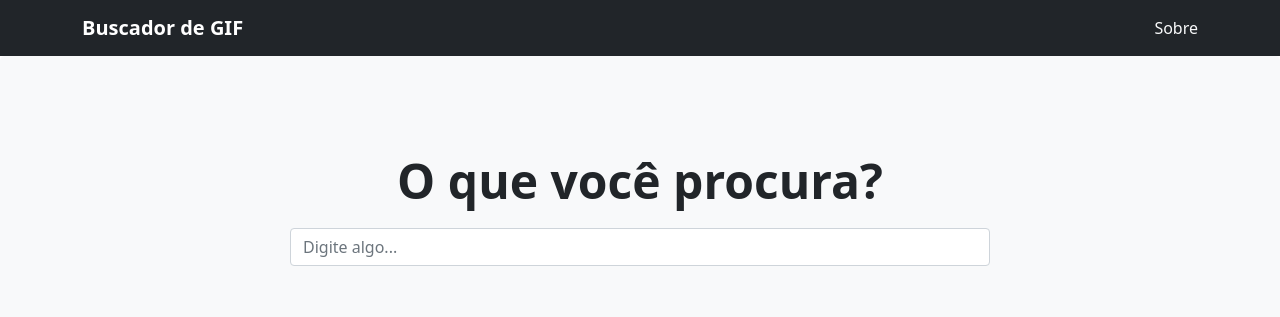
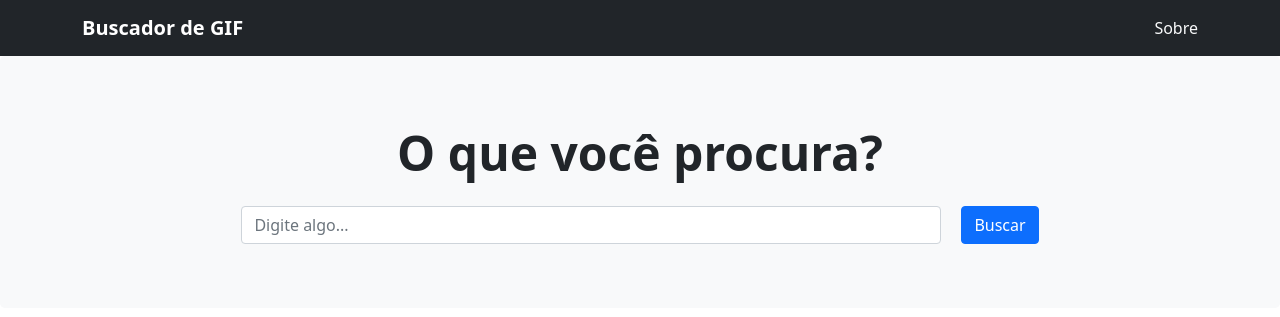
Before and after one commit to willianduartte/Bootstrap5-Buscador-de-GIFs, a plain HTML site: page index.html in a window 1280 px wide. Drawn offline with nearby package versions, Linux system fonts and the light colour scheme.

Commit message:
add botão de busca

```diff
--- a/assets/css/style.css
+++ b/assets/css/style.css
@@ -2,12 +2,20 @@
   box-sizing: border-box;
 }
 section {
+  padding-top: 20px;
   display: flex;
   align-items: center;
-  flex-direction: column;
+  justify-content: center;
+  flex-wrap: wrap;
+}
+button {
+  margin-left: 20px;
 }
 a {
   text-decoration: none;
+}
+.header {
+  margin-top: 20px;
 }
 .busca {
   max-width: 700px;
@@ -35,3 +43,10 @@ a {
 .margin-top {
   margin-top: 10px;
 }
+
+@media (max-width: 770px) {
+  button {
+    margin-left: 0;
+    margin-top: 20px;
+  }
+}
--- a/index.html
+++ b/index.html
@@ -27,9 +27,12 @@
     </header>
     <main>
       <div class="p-5 mb-4 bg-light rounded-3 text-center">
-        <Section class="container-fluid py-5">
+        <div class="header">
           <h3 class="display-5 fw-bold">O que você procura?</h3>
-          <input type="search" placeholder="Digite algo..." class="form-control busca margin-top" value="" />
+        </div>
+        <Section class="container-fluid py-3">
+          <input type="search" placeholder="Digite algo..." class="form-control busca" value="" />
+          <button class="btn btn-primary" onclick="loadGifs()">Buscar</button>
         </Section>
       </div>
 
```
